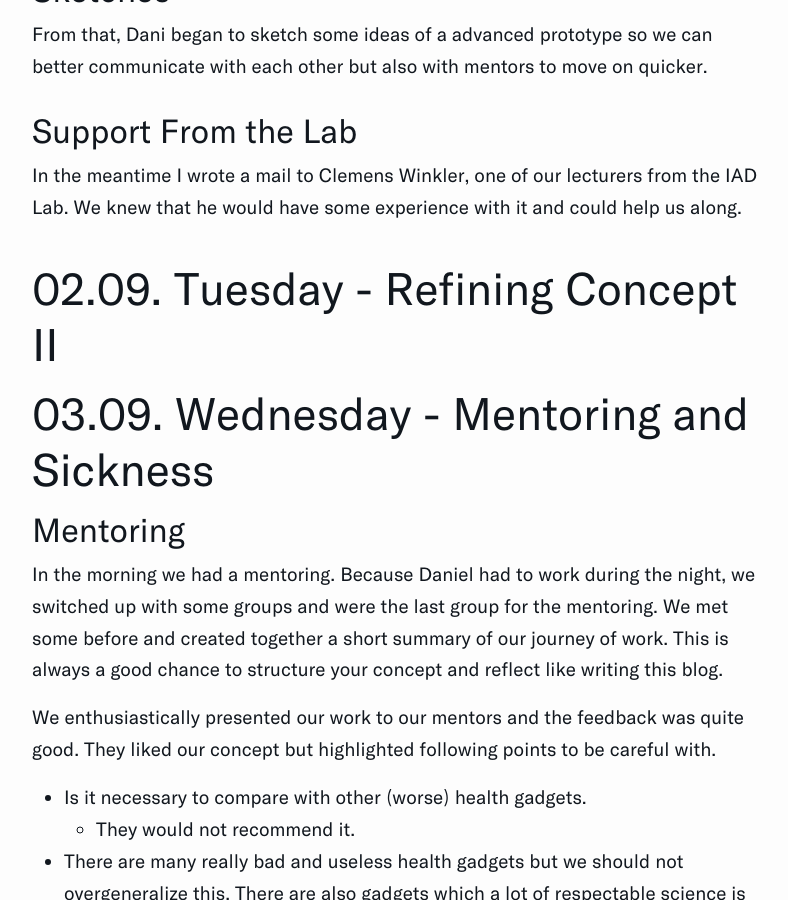
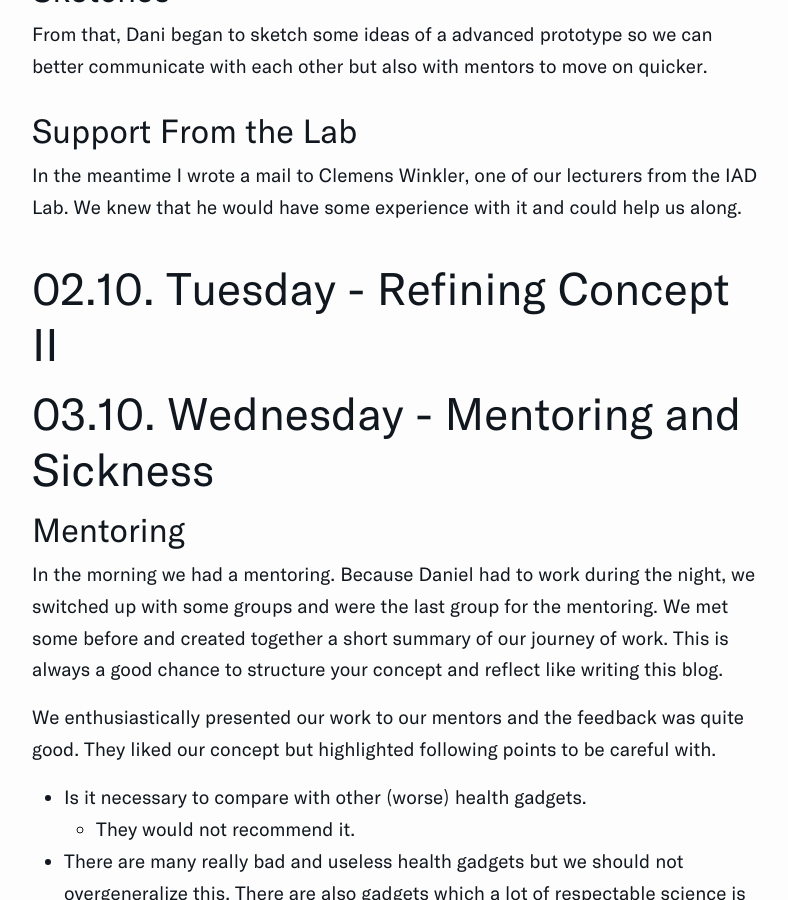
Before and after one commit to znezniV/znezniv.github.io, a Jekyll site: the page built from _posts/2018-09-17-Embodied-Interaction.md, in a window 1280 px wide and 900 px high, scrolled down 25508 px. Shown: the whole window, without its empty margins (242-1030 px from the left). Built offline with Jekyll 4.4.1, drawn with Linux system fonts in a browser that asks for light colours; some of the changed text lies outside the part shown.

Commit message:
corrected month

```diff
--- a/_posts/2018-09-17-Embodied-Interaction.md
+++ b/_posts/2018-09-17-Embodied-Interaction.md
@@ -256,9 +256,9 @@ From that, Dani began to sketch some ideas of a advanced prototype so we can bet
 ### Support From the Lab
 In the meantime I wrote a mail to Clemens Winkler, one of our lecturers from the IAD Lab. We knew that he would have some experience with it and could help us along.
 
-## 02.09. Tuesday – Refining Concept II
+## 02.10. Tuesday – Refining Concept II
 
-## 03.09. Wednesday – Mentoring and Sickness
+## 03.10. Wednesday – Mentoring and Sickness
 
 ### Mentoring
 In the morning we had a mentoring. Because Daniel had to work during the night, we switched up with some groups and were the last group for the mentoring. We met some before and created together a short summary of our journey of work. This is always a good chance to structure your concept and reflect like writing this blog.
@@ -286,7 +286,7 @@ Then I prepared our prototype for the presentation by attaching our prototype el
 I also felt a little dizzy, which was why I decided to go home a bit earlier to prevent to get sick.
 
 
-## 04.09. Thursday – Presentation, Sickness and Tech
+## 04.10. Thursday – Presentation, Sickness and Tech
 ### Presentation
 Dani still wasn't getting better. Actually worse. So, we decided to have him just for the presentation and then leave home.
 The presentation was very similar to the previous one we had with our mentors and the feedback was mostly good. Unfortunately there was not a lot to add but we again realized that we need to work more on the embodiment.
```
